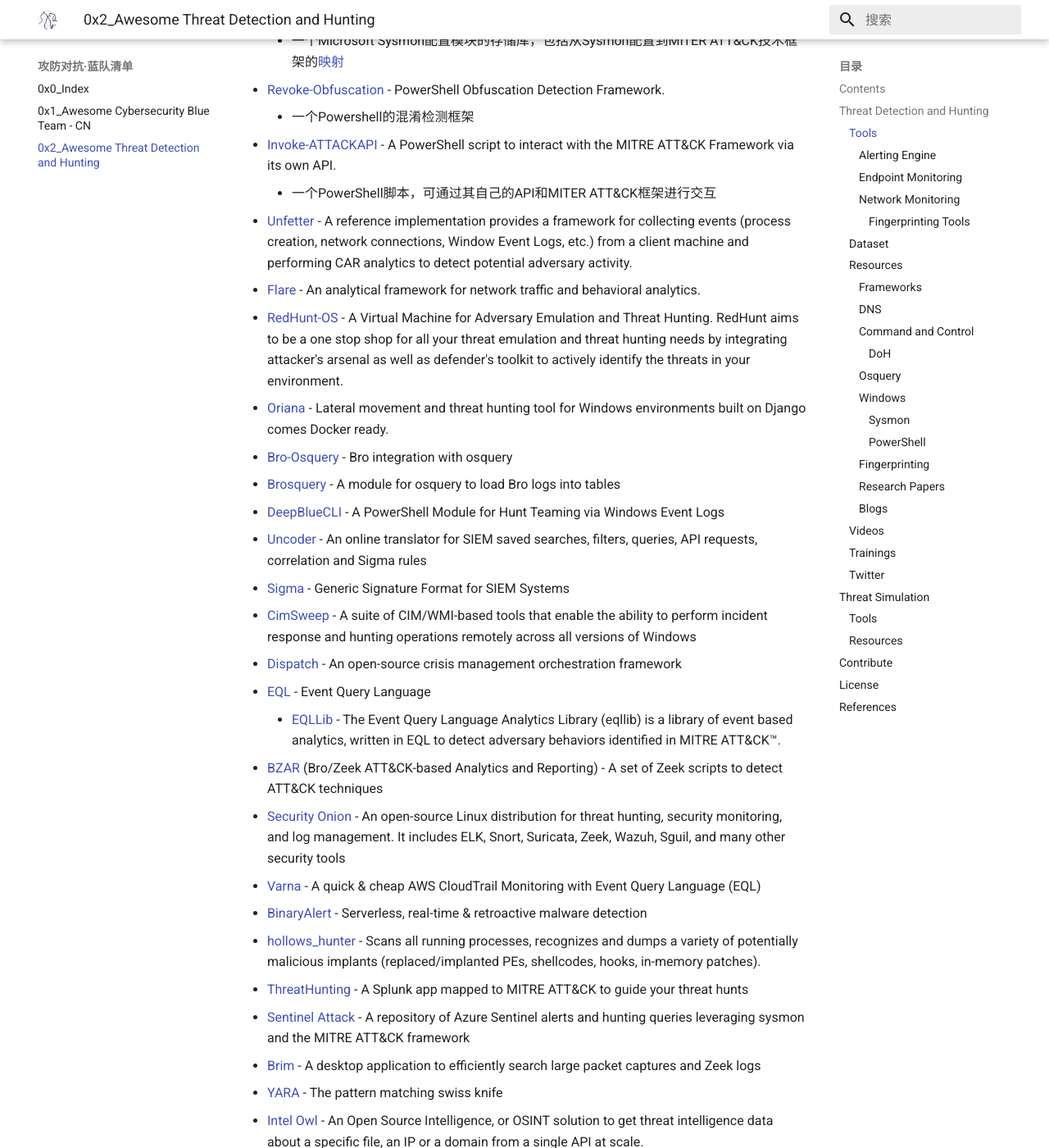
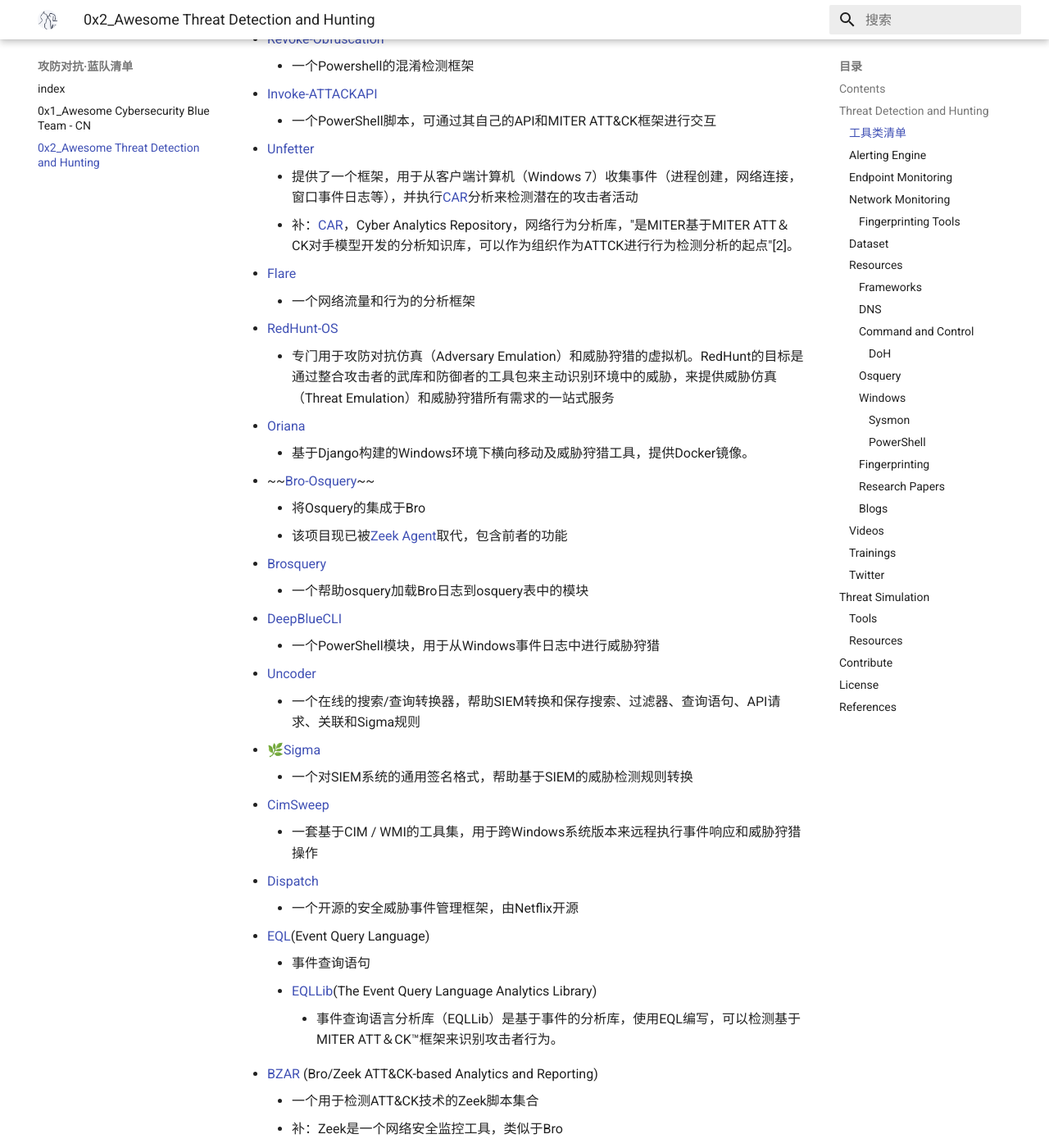
Before and after one commit to satan1a/awesome-cybersecurity-blueteam-cn, an MkDocs documentation site: the page built from docs/0x2_threat_hunting.md, in a window 1280 px wide and 1400 px high, scrolled down 2103 px. Shown: the whole window at 82% size. Built offline with MkDocs 1.6.1 and Material for MkDocs 9.7.7, drawn with Linux system fonts in a browser that asks for light colours; some of the changed text lies outside the part shown.

Commit message:
updated tool list
完成了工具清单部分的翻译

```diff
--- a/docs/0x2_threat_hunting.md
+++ b/docs/0x2_threat_hunting.md
@@ -42,9 +42,8 @@
 
 威胁检测及威胁狩猎
 
-### Tools
 
-工具
+#### 工具类清单
 
 - [MITRE ATT&CK Navigator](https://mitre.github.io/attack-navigator/enterprise/)([source code](https://github.com/mitre/attack-navigator))
     - ATT&CK Navigator是旨在提供ATT＆CK矩阵的基本导航和注释，有点类似于Excel表格的形式
@@ -52,45 +51,73 @@
     - 一个用于威胁狩猎的ELK (Elasticsearch, Logstash, Kibana)框架，集成了高级分析功能
 - [osquery-configuration](https://github.com/palantir/osquery-configuration)
     - 一个使用osquery进行事件检测和响应的存储库，是[osquery Across Enterprise](https://medium.com/@palantir/osquery-across-the-enterprise-3c3c9d13ec55)一文的配套内容
-    - 注：osquery是一个由FaceBook开源用于对系统进行查询、监控以及分析的一款软件[1]
+    - 注：osquery是一个由FaceBook开源用于对系统进行查询、监控以及分析的一款软件。
+        支持`MacOS`、`CentOS`、`Ubuntu`、`Windows`等操作系统[1]
 - [DetectionLab](https://github.com/clong/DetectionLab/)
     - 使用Vagrant＆Packer脚本，来构建包含安全工具和日志记录的实验环境，主要从防御者的角度进行设计，帮助快速构建一个具有安全工具的域环境
     - 注：Vagrant＆Packer脚本，可以用于自动化虚拟机的安装和配置流程，用来管理虚拟机
 - [Sysmon-DFIR](https://github.com/MHaggis/sysmon-dfir)
     -   一个用于学习Microsoft Sysmon来进行威胁检测的资源清单
     -   补：Microsoft Sysmon，是一个轻量级的系统监控工具，通过系统服务和驱动程序实现记录进程创建、文件访问以及网络信息的记录，并把相关的信息写入并展示在windows的日志事件里[2]
-- [sysmon-config](https://github.com/SwiftOnSecurity/sysmon-config) - Sysmon configuration file template with default high-quality event tracing.
+- [sysmon-config](https://github.com/SwiftOnSecurity/sysmon-config)
     - 一个Microsoft Sysmon配置文件模板，带有默认的高质量事件追踪
-- [sysmon-modular](https://github.com/olafhartong/sysmon-modular) - A repository of sysmon configuration modules. It also includes a [mapping](https://github.com/olafhartong/sysmon-modular/blob/master/attack_matrix/README.md) of Sysmon configurations to MITRE ATT&CK techniques.
+- [sysmon-modular](https://github.com/olafhartong/sysmon-modular)
     - 一个Microsoft Sysmon配置模块的存储库，包括从Sysmon配置到MITER ATT&CK技术框架的[映射](https://github.com/olafhartong/sysmon-modular/blob/master/attack_matrix/README.md)
-- [Revoke-Obfuscation](https://github.com/danielbohannon/Revoke-Obfuscation) - PowerShell Obfuscation Detection Framework.
+- [Revoke-Obfuscation](https://github.com/danielbohannon/Revoke-Obfuscation)
     - 一个Powershell的混淆检测框架
-- [Invoke-ATTACKAPI](https://github.com/Cyb3rWard0g/Invoke-ATTACKAPI) - A PowerShell script to interact with the MITRE ATT&CK Framework via its own API.
+- [Invoke-ATTACKAPI](https://github.com/Cyb3rWard0g/Invoke-ATTACKAPI)
     - 一个PowerShell脚本，可通过其自己的API和MITER ATT&CK框架进行交互
-- [Unfetter](https://github.com/unfetter-analytic/unfetter) - A reference implementation provides a framework for collecting events (process creation, network connections, Window Event Logs, etc.) from a client machine and performing CAR analytics to detect potential adversary activity.
-- [Flare](https://github.com/austin-taylor/flare) - An analytical framework for network traffic and behavioral analytics.
-- [RedHunt-OS](https://github.com/redhuntlabs/RedHunt-OS) - A Virtual Machine for Adversary Emulation and Threat Hunting. RedHunt aims to be a one stop shop for all your threat emulation and threat hunting needs by integrating attacker's arsenal as well as defender's toolkit to actively identify the threats in your environment.
-- [Oriana](https://github.com/mvelazc0/Oriana) - Lateral movement and threat hunting tool for Windows environments built on Django comes Docker ready.
-- [Bro-Osquery](https://github.com/bro/bro-osquery) - Bro integration with osquery
-- [Brosquery](https://github.com/jandre/brosquery) - A module for osquery to load Bro logs into tables
-- [DeepBlueCLI](https://github.com/sans-blue-team/DeepBlueCLI) - A PowerShell Module for Hunt Teaming via Windows Event Logs
-- [Uncoder](https://uncoder.io) - An online translator for SIEM saved searches, filters, queries, API requests, correlation and Sigma rules
-- [Sigma](https://github.com/Neo23x0/sigma) - Generic Signature Format for SIEM Systems
-- [CimSweep](https://github.com/PowerShellMafia/CimSweep) - A suite of CIM/WMI-based tools that enable the ability to perform incident response and hunting operations remotely across all versions of Windows
-- [Dispatch](https://github.com/Netflix/dispatch) - An open-source crisis management orchestration framework
-- [EQL](https://github.com/endgameinc/eql) - Event Query Language
-    - [EQLLib](https://github.com/endgameinc/eqllib) - The Event Query Language Analytics Library (eqllib) is a library of event based analytics, written in EQL to detect adversary behaviors identified in MITRE ATT&CK™.
-- [BZAR](https://github.com/mitre-attack/bzar) (Bro/Zeek ATT&CK-based Analytics and Reporting) - A set of Zeek scripts to detect ATT&CK techniques
-- [Security Onion](https://github.com/Security-Onion-Solutions/security-onion) - An open-source Linux distribution for threat hunting, security monitoring, and log management. It includes ELK, Snort, Suricata, Zeek, Wazuh, Sguil, and many other security tools
-- [Varna](https://github.com/endgameinc/varna) - A quick & cheap AWS CloudTrail Monitoring with Event Query Language (EQL)
-- [BinaryAlert](https://github.com/airbnb/binaryalert) - Serverless, real-time & retroactive malware detection
-- [hollows_hunter](https://github.com/hasherezade/hollows_hunter) - Scans all running processes, recognizes and dumps a variety of potentially malicious implants (replaced/implanted PEs, shellcodes, hooks, in-memory patches).
-- [ThreatHunting](https://github.com/olafhartong/ThreatHunting) - A Splunk app mapped to MITRE ATT&CK to guide your threat hunts
-- [Sentinel Attack](https://github.com/BlueTeamLabs/sentinel-attack) - A repository of Azure Sentinel alerts and hunting queries leveraging sysmon and the MITRE ATT&CK framework
+- [Unfetter](https://github.com/unfetter-analytic/unfetter)
+    - 提供了一个框架，用于从客户端计算机（Windows 7）收集事件（进程创建，网络连接，窗口事件日志等），并执行[CAR](https://car.mitre.org/)分析来检测潜在的攻击者活动
+    - 补：[CAR](https://github.com/mitre-attack/car)，Cyber Analytics Repository，网络行为分析库，"是MITER基于MITER ATT＆CK对手模型开发的分析知识库，可以作为组织作为ATTCK进行行为检测分析的起点"[2]。
+- [Flare](https://github.com/austin-taylor/flare)
+    - 一个网络流量和行为的分析框架
+- [RedHunt-OS](https://github.com/redhuntlabs/RedHunt-OS)
+    - 专门用于攻防对抗仿真（Adversary Emulation）和威胁狩猎的虚拟机。RedHunt的目标是通过整合攻击者的武库和防御者的工具包来主动识别环境中的威胁，来提供威胁仿真（Threat Emulation）和威胁狩猎所有需求的一站式服务
+- [Oriana](https://github.com/mvelazc0/Oriana)
+    - 基于Django构建的Windows环境下横向移动及威胁狩猎工具，提供Docker镜像。
+- ~~[Bro-Osquery](https://github.com/bro/bro-osquery)~~
+    - 将Osquery的集成于Bro
+    - 该项目现已被[Zeek Agent](https://github.com/zeek/zeek-agent)取代，包含前者的功能
+- [Brosquery](https://github.com/jandre/brosquery)
+    - 一个帮助osquery加载Bro日志到osquery表中的模块
+- [DeepBlueCLI](https://github.com/sans-blue-team/DeepBlueCLI)
+    - 一个PowerShell模块，用于从Windows事件日志中进行威胁狩猎
+- [Uncoder](https://uncoder.io)
+    - 一个在线的搜索/查询转换器，帮助SIEM转换和保存搜索、过滤器、查询语句、API请求、关联和Sigma规则
+- 🌿[Sigma](https://github.com/Neo23x0/sigma)
+    - 一个对SIEM系统的通用签名格式，帮助基于SIEM的威胁检测规则转换
+- [CimSweep](https://github.com/PowerShellMafia/CimSweep)
+    - 一套基于CIM / WMI的工具集，用于跨Windows系统版本来远程执行事件响应和威胁狩猎操作
+- [Dispatch](https://github.com/Netflix/dispatch)
+    - 一个开源的安全威胁事件管理框架，由Netflix开源
+- [EQL](https://github.com/endgameinc/eql)(Event Query Language)
+    - 事件查询语句
+    - [EQLLib](https://github.com/endgameinc/eqllib)(The Event Query Language Analytics Library)
+        - 事件查询语言分析库（EQLLib）是基于事件的分析库，使用EQL编写，可以检测基于MITER ATT＆CK™框架来识别攻击者行为。
+- [BZAR](https://github.com/mitre-attack/bzar) (Bro/Zeek ATT&CK-based Analytics and Reporting)
+    - 一个用于检测ATT&CK技术的Zeek脚本集合
+    - 补：Zeek是一个网络安全监控工具，类似于Bro
+- [Security Onion](https://github.com/Security-Onion-Solutions/security-onion)
+    - 一个开源的Linux发行版，用于威胁狩猎，安全监视和日志管理。该发行版集成了ELK，Snort，Suricata，Zeek，Wazuh，Sguil和许多其他安全工具
+- [Varna](https://github.com/endgameinc/varna)
+    - 一个快速、便宜的AWS无服务（注：Serverless）云安全工具，使用事件查询语言（EQL）对CloudTrail日志进行解析和告警
+- [BinaryAlert](https://github.com/airbnb/binaryalert)
+    - 一个服务器的开源AWS pipeline，用于实施的恶意软件检测溯源和告警
+- [hollows_hunter](https://github.com/hasherezade/hollows_hunter)
+    - 可用于扫描运行的全部进程，识别并转储其中各种潜在的恶意植入物，例如：已被替换/植入的PE、shellcode、hooks及内存布丁
+- [ThreatHunting](https://github.com/olafhartong/ThreatHunting)
+    - 一个可以映射MITRE ATT&CK框架的Splunk APP，可以用于指导威胁狩猎
+- [Sentinel Attack](https://github.com/BlueTeamLabs/sentinel-attack)
+    - 用于简化Sysmon和ATT&CK框架在Azure Sentinel上进行威胁狩猎的快速部署
 - [Brim](https://github.com/brimsec/brim) - A desktop application to efficiently search large packet captures and Zeek logs
-- [YARA](https://github.com/virustotal/yara) - The pattern matching swiss knife
-- [Intel Owl](https://github.com/intelowlproject/IntelOwl) - An Open Source Intelligence, or OSINT solution to get threat intelligence data about a specific file, an IP or a domain from a single API at scale.
-- [Capa](https://github.com/fireeye/capa) - An open-source tool to identify capabilities in executable files.
+    - 一个桌面应用程序，可以高效地搜索、查询大型网络数据包和Zeek日志信息
+- [YARA](https://github.com/virustotal/yara)
+    - 用于规则匹配的瑞士军刀
+- [Intel Owl](https://github.com/intelowlproject/IntelOwl)
+    - 一种开源情报解决方案，可从单个API大规模获取特定文件，IP或域名的相关威胁情报数据
+- [Capa](https://github.com/fireeye/capa)
+    - 一个用于识别可执行文件功能的开源工具
 
 #### Alerting Engine
 
@@ -400,3 +427,5 @@
 \[1] Osquery检测入侵痕迹, [EvilAnne](https://evilanne.github.io/about/), https://evilanne.github.io/2019/02/20/Osquery%E6%A3%80%E6%B5%8B%E5%85%A5%E4%BE%B5%E7%97%95%E8%BF%B9/
 
 \[2] 微软轻量级系统监控工具sysmon原理与实现完全分析（上篇）, [浪子_三少](https://www.anquanke.com/member/123937), https://www.anquanke.com/post/id/156704
+
+\[3] 甲方视角浅析MITRE ATT&CK ，[chiweiwei ](https://www.freebuf.com/author/chiweiwei)，https://www.freebuf.com/articles/es/249278.html
--- a/docs/index.md
+++ b/docs/index.md
@@ -1,5 +1,5 @@
 ---
-title: 0x0_Index
+title: index
 ---
 
 # Awesome Cybersecurity Blue Team[![Awesome](https://awesome.re/badge-flat2.svg)](https://awesome.re)
```
Also changed, not shown: 1 other file.
